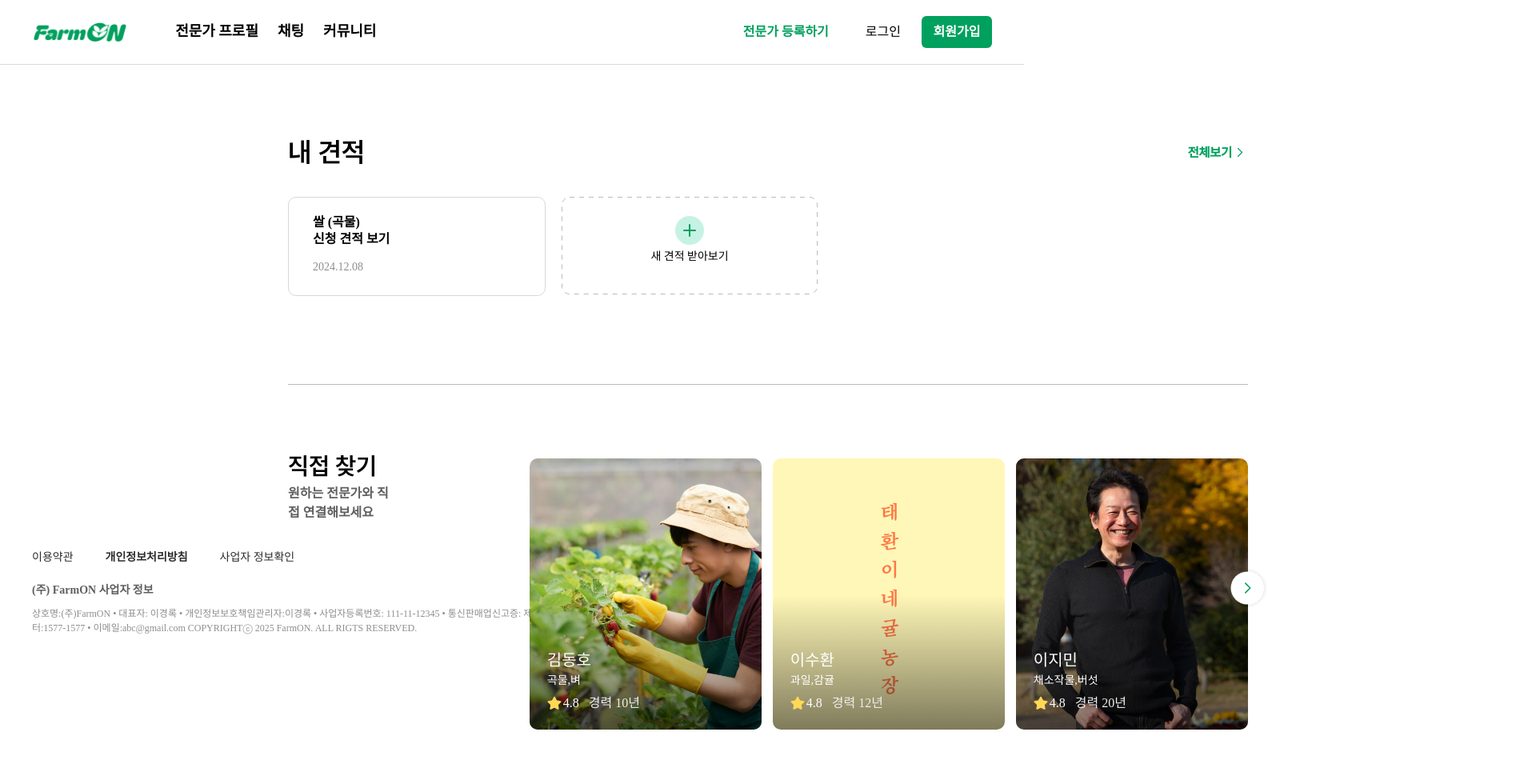
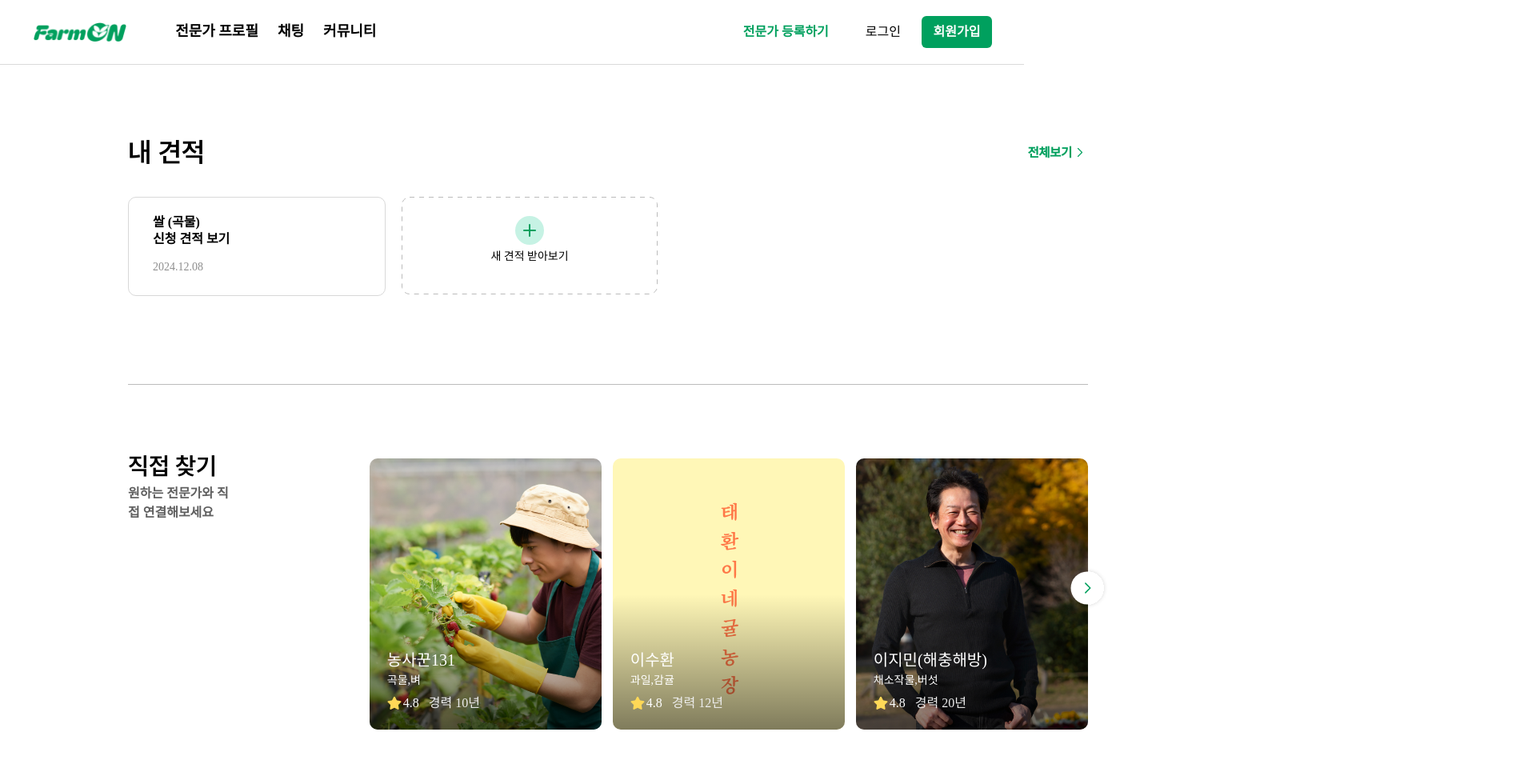
Before and after one commit to Farm-On/FE, a React (Vite) app: page /MyEstimate in a window 1280 px wide. Shown: the top 980 px of the page at 80% size, 1920 px wide, since content can reach past the window. Before the commit the page ends 912 px from the top, so only its background shows below. Built offline with nearby package versions, Linux system fonts and the light colour scheme.

Commit message:
style: 농업인내 견적 페이지 전반적 위치 수정

```diff
--- a/src/pages/Home/MyEstimate.tsx
+++ b/src/pages/Home/MyEstimate.tsx
@@ -14,7 +14,7 @@ export default function MyEstimatePage() {
   const navigate = useNavigate();
 
   return (
-    <div>
+    <div style={{ paddingBottom: '487px' }}>
       <E.Container>
         <div>
           <E.Title1>
@@ -34,30 +34,24 @@ export default function MyEstimatePage() {
           <E.DividingLine />
         </div>
 
-        <>
+        <div>
           <E.Title2>
             <h2>직접 찾기</h2>
             <h3>원하는 전문가와 직접 연결해보세요</h3>
           </E.Title2>
 
           <E.ExpertCardWrap>
-            <ExpertCard name="김동호" product="곡물,벼" star={4.8} years={10} url={DonghoPhoto} />
+            <ExpertCard name="농사꾼131" product="곡물,벼" star={4.8} years={10} url={DonghoPhoto} />
 
             <ExpertCard name="이수환" product="과일,감귤" star={4.8} years={12} url={SuhwanPhoto} />
 
-            <ExpertCard
-              name="이지민"
-              product="채소작물,버섯"
-              star={4.8}
-              years={20}
-              url={JiminPhoto}
-            />
+            <ExpertCard name="이지민(해충해방)" product="채소작물,버섯" star={4.8} years={20} url={JiminPhoto} />
 
             <E.ChevronRight>
               <ChevronRightB />
             </E.ChevronRight>
           </E.ExpertCardWrap>
-        </>
+        </div>
       </E.Container>
     </div>
   );
--- a/src/styles/pages/MyEstimatePage.style.ts
+++ b/src/styles/pages/MyEstimatePage.style.ts
@@ -1,7 +1,7 @@
 import styled from '@emotion/styled';
 
 export const Container = styled.div`
-  padding-left: 360px;
+  padding-left: 160px;
   max-width: 1920px;
   width: 1920px;
   @media (max-width: 768px) {
@@ -127,11 +127,11 @@ export const DividingLine = styled.div`
   background-color: rgba(187, 187, 187, 1);
   margin-top: 110px;
   @media (max-width: 768px) {
-    width: 800px;
+    width: 700px;
   }
 
   @media (max-width: 480px) {
-    width: 600px;
+    width: 440px;
   }
 `;
 
@@ -140,16 +140,16 @@ export const ExpertCardWrap = styled.div`
   gap: 14px;
   position: absolute;
   top: 573px;
-  left: 662px;
+  left: 462px;
 
   @media (max-width: 768px) {
     left: 60px;
-    top: 630px;
+    top: 660px;
   }
 
   @media (max-width: 480px) {
     left: 60px;
-    top: 600px;
+    top: 700px;
   }
 `;
 
```
